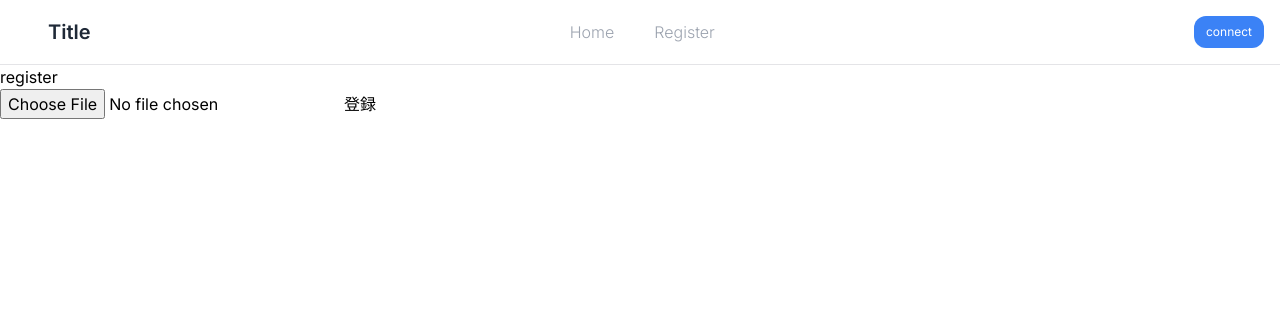
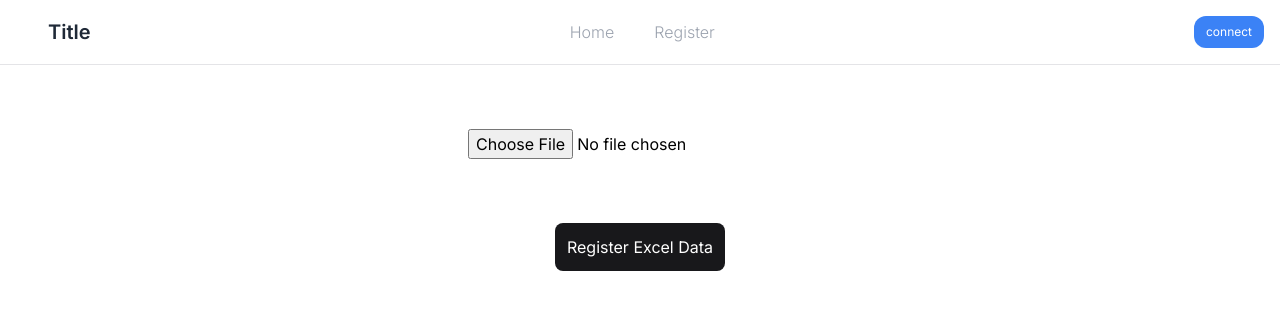
Before and after one commit to empire-uts/Nagoya-hack, a Next.js app in the folder frontend/: page /register in a window 1280 px wide. Shown: the top 310 px of the page. Built offline with nearby package versions, Linux system fonts and the light colour scheme.

Commit message:
frontend ui調整

```diff
--- a/frontend/src/app/page.tsx
+++ b/frontend/src/app/page.tsx
@@ -49,8 +49,8 @@ export default function Home() {
   return (
     <div className="flex flex-col items-center">
       <ExcelInput setExcelFile={setExcelFile} setExcelFileName={setExcelFileName}/>
-      <input type="text" placeholder="address" value={targetAdminAddr} onChange={(e) => setTargetAdminAddr(e.target.value)}/>
-      <button onClick={checkHashMatch}>確認</button>
+      <input className="mt-6 p-2 text-zinc-500 bg-zinc-100 rounded-lg outline-none" type="text" placeholder="address" value={targetAdminAddr} onChange={(e) => setTargetAdminAddr(e.target.value)}/>
+      <button className="mt-16 p-3 text-white bg-zinc-900 rounded-lg hover:opacity-80 duration-200" onClick={checkHashMatch}>Check Excel Data</button>
     </div>
   )
 }
--- a/frontend/src/app/register/page.tsx
+++ b/frontend/src/app/register/page.tsx
@@ -8,10 +8,8 @@ import contractAbi from "@/utils/contractAbi.json";
 import { useHash } from "@/hooks/useHash";
 import { ExcelInput } from "@/components/ExcelInput";
 import { useReadExcel } from "@/hooks/useReadExcel";
-import { useAccountContext } from "@/context/AccountProvider";
 
 export default function page() {
-  const { currentAccount, connectWallet } = useAccountContext();
   const [ excelFile, setExcelFile ] = useState<File>();
   const [ excelNameHash, setExcelNameHash ] = useState<Uint8Array>(new Uint8Array());
   const [ excelFileName, setExcelFileName ] = useState<string>("");
@@ -42,10 +40,9 @@ export default function page() {
   }
 
   return (
-    <div>
-      <h1>register</h1>
+    <div className="flex flex-col items-center">
       <ExcelInput setExcelFile={setExcelFile} setExcelFileName={setExcelFileName}/>
-      <button onClick={registerExcelData}>登録</button>
+      <button className="mt-16 p-3 text-white bg-zinc-900 rounded-lg hover:opacity-80 duration-200" onClick={registerExcelData}>Register Excel Data</button>
     </div>
   )
 }
--- a/frontend/src/components/ExcelInput.tsx
+++ b/frontend/src/components/ExcelInput.tsx
@@ -15,6 +15,6 @@ export const ExcelInput:FC<Props> = ({ setExcelFile, setExcelFileName }) => {
   }
 
   return(
-    <input type="file" accept=".xlsx" onChange={onChangeFile}/>
+    <input className="mt-16" type="file" accept=".xlsx" onChange={onChangeFile}/>
   )
 }
--- a/frontend/src/hooks/useHash.tsx
+++ b/frontend/src/hooks/useHash.tsx
@@ -1,5 +1,3 @@
-import { ethers } from "ethers";
-
 // string to SHA-256 hash
 export const useHash = async(str:string) => {
   const hexString = (buffer) => {
```
